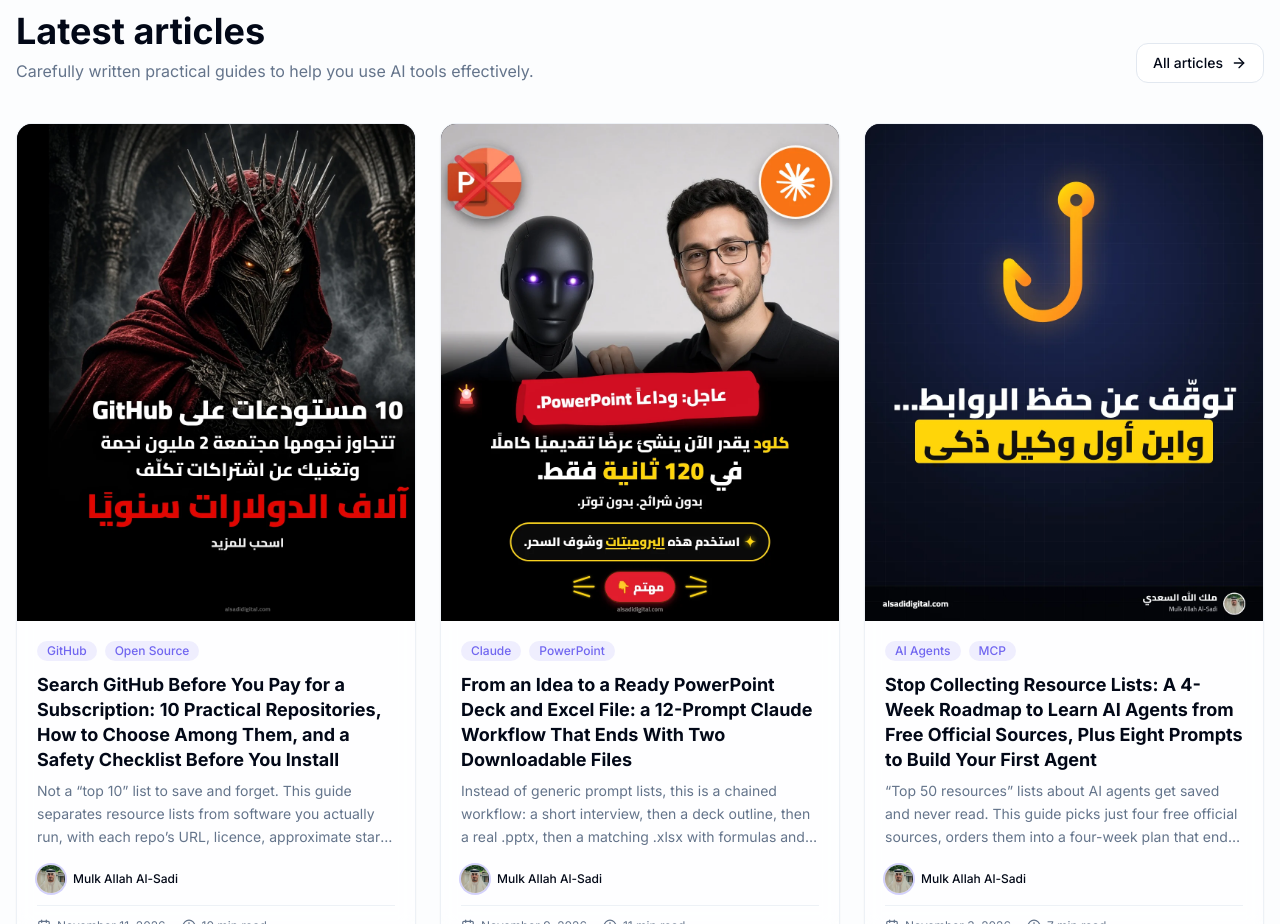
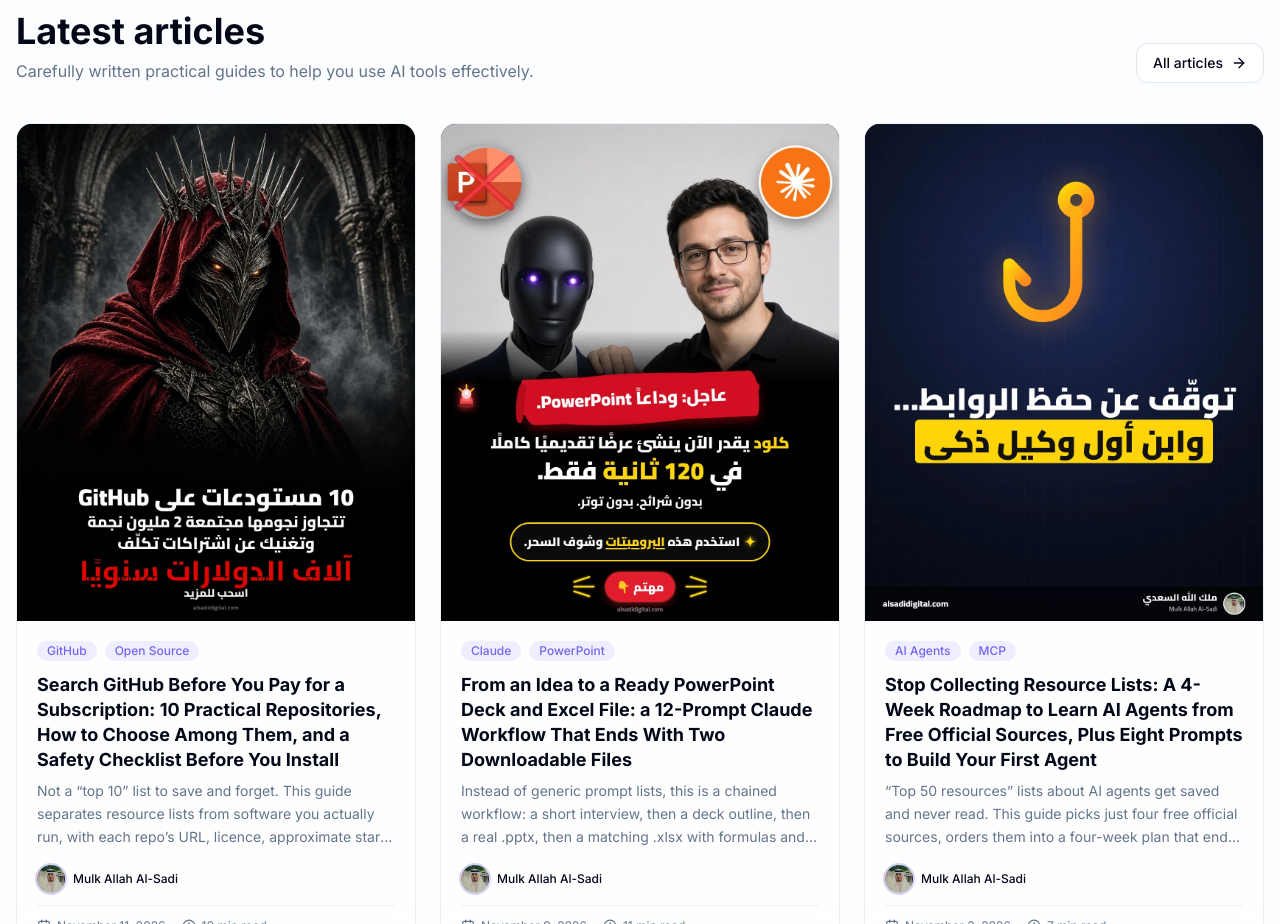
Before and after one commit to mulkallah7703/DigitalWebSite, a Next.js app: page / in a window 1280 px wide. Shown: the part 1900-2824 px from the top of the page. Built offline with nearby package versions, Linux system fonts and the light colour scheme; no server answers.

Commit message:
Blog: fix GitHub cover centering, full-bleed hero, and typography

```diff
--- a/src/content/blog/index.ts
+++ b/src/content/blog/index.ts
@@ -45,7 +45,7 @@ export const BLOG_POSTS: BlogPost[] = [
 
 /** 1200x630 social-share variant of the cover (portrait image centred on a blurred backdrop). */
 export function blogOgImage(post: BlogPost) {
-  return `/blog/og/${post.slug}.jpg?v=7`
+  return `/blog/og/${post.slug}.jpg?v=8`
 }
 
 export function getBlogPost(slug: string) {
--- a/src/content/blog/posts/github-before-subscribe.ts
+++ b/src/content/blog/posts/github-before-subscribe.ts
@@ -3,7 +3,7 @@ import type { BlogPost } from '../types'
 export const post: BlogPost = {
   slug: 'github-repos-before-you-subscribe',
   date: '2026-11-11',
-  cover: '/blog/github-repos-before-you-subscribe.webp?v=7',
+  cover: '/blog/github-repos-before-you-subscribe.webp?v=8',
   coverAlt: {
     ar: 'غلاف مقال: ابحث في GitHub قبل أن تدفع اشتراكًا جديدًا',
     en: 'Cover: search GitHub before you pay for a new subscription',
```
Also changed, not shown: public/blog/github-repos-before-you-subscribe.webp, public/blog/og/github-repos-before-you-subscribe.jpg.
